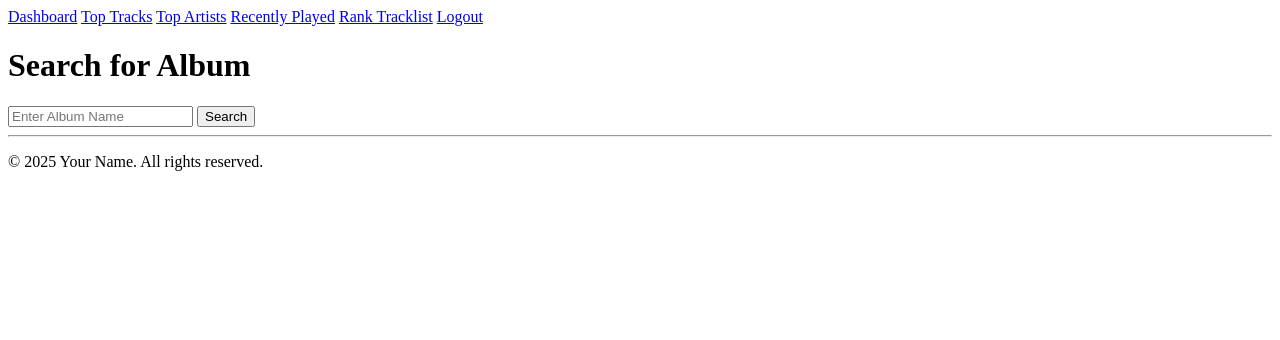
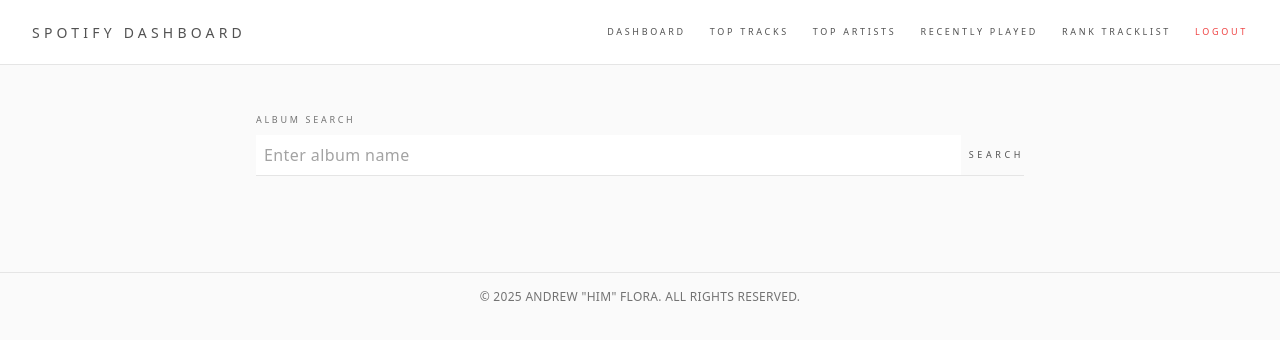
Before and after one commit to campwill/spotify-app, a Flask app: page /album-search in a window 1280 px wide. Shown: the top 340 px of the page. Run offline with Flask 3, Linux system fonts and the light colour scheme; style sheets or scripts are compiled from the project's sources; some libraries are stand-ins or nearby versions.

Commit message:
UI changes

```diff
--- a/templates/album_search.html
+++ b/templates/album_search.html
@@ -3,9 +3,32 @@
 {% block title %}Album Search{% endblock %}
 
 {% block content %}
-<h1>Search for Album</h1>
-<form action="{{ url_for('album_results') }}" method="get">
-  <input type="text" name="album", placeholder="Enter Album Name" required>
-  <button type="submit">Search</button>
-</form>
+<div class="flex items-center justify-center bg-neutral-50 text-neutral-800 px-4 py-12 w-full">
+
+<form action="{{ url_for('album_results') }}" method="get" class="w-full max-w-3xl">
+        <div class="mb-2 text-[9px] tracking-[0.3em] uppercase text-neutral-500">
+            Album Search
+        </div>
+        <div class="flex items-center border-b border-neutral-200 focus-within:border-[#1DB954] hover:border-[#1DB954] transition-colors duration-500">
+            <input
+                type="text"
+                name="album"
+                required
+                placeholder="Enter album name"
+                class="flex-grow bg-white text-base tracking-wide
+                      text-neutral-800 placeholder-neutral-400
+                      px-2 py-2 focus:outline-none focus:bg-white
+                      transition-colors duration-500
+                      autofill:bg-white autofill:text-neutral-800"
+                autocomplete="off"/>
+            <button
+                type="submit"
+                class="ml-2 flex-shrink-0 text-[9px] tracking-[0.4em] uppercase
+                      text-neutral-600 hover:text-[#1DB954]
+                      transition-colors duration-500">
+        Search
+    </button>
+    </form>
+
+</div>
 {% endblock %}
--- a/templates/base.html
+++ b/templates/base.html
@@ -3,18 +3,29 @@
 <head>
     <meta charset="UTF-8">
     <title>{% block title %}Spotify Dashboard{% endblock %}</title>
-    <link rel="stylesheet" href="{{ url_for('static', filename='style.css') }}">
+    <script src="https://cdn.tailwindcss.com"></script>
+    <link rel="stylesheet" href="{{ url_for('static', filename='dist/output.css') }}">
 </head>
-<body>
-    <header>
-        <nav class="navbar">
-            <div class="nav-links">
-                <a href="/dashboard">Dashboard</a>
-                <a href="/top-tracks">Top Tracks</a>
-                <a href="/top-artists">Top Artists</a>
-                <a href="/recently-played">Recently Played</a>
-                <a href="/album-search">Rank Tracklist</a>
-                <a href="/logout">Logout</a>
+<body class="bg-neutral-50 text-neutral-800 font-sans">
+
+<header class="bg-white border-b border-neutral-200">
+    <nav class="max-w-7xl mx-auto px-4 sm:px-6 lg:px-8">
+        <div class="flex justify-between h-16 items-center">
+
+            <div class="flex-shrink-0">
+                <a href="/dashboard" class="text-sm tracking-[0.3em] uppercase text-neutral-600 hover:text-[#1DB954] transition-colors duration-500">
+                    Spotify Dashboard
+                </a>
+            </div>
+            <!-- POOKIE, FOR REFERENCE THE SPOTIFY GREEN IS:  #1DB954-->
+            <div class="hidden md:flex space-x-6 uppercase text-[9px] tracking-[0.3em]">
+                <a href="/dashboard" class="text-neutral-600 hover:text-[#1DB954] transition-colors duration-500">Dashboard</a>
+                <a href="/top-tracks" class="text-neutral-600 hover:text-[#1DB954] transition-colors duration-500">Top Tracks</a>
+                <a href="/top-artists" class="text-neutral-600 hover:text-[#1DB954] transition-colors duration-500">Top Artists</a>
+                <a href="/recently-played" class="text-neutral-600 hover:text-[#1DB954] transition-colors duration-500">Recently Played</a>
+                <a href="/album-search" class="text-neutral-600 hover:text-[#1DB954] transition-colors duration-500">Rank Tracklist</a>
+                <a href="/logout" class="text-red-500 hover:text-red-700 transition-colors duration-500">Logout</a>
+            </div>
 
         </div>
     </nav>
@@ -24,9 +35,10 @@
     {% block content %}{% endblock %}
 </main>
 
-    <footer>
-        <hr>
-        <p>&copy; 2025 Your Name. All rights reserved.</p>
+<footer class="mt-12 text-center text-neutral-500 text-xs tracking-wide uppercase">
+    <hr class="my-4 border-neutral-200">
+    <p>&copy; 2025 Andrew "Him" Flora. All rights reserved.</p>
 </footer>
+
 </body>
 </html>
```
Also changed, not shown: static/style.css (deleted). Lines whose indentation alone changed are shown as unchanged.
